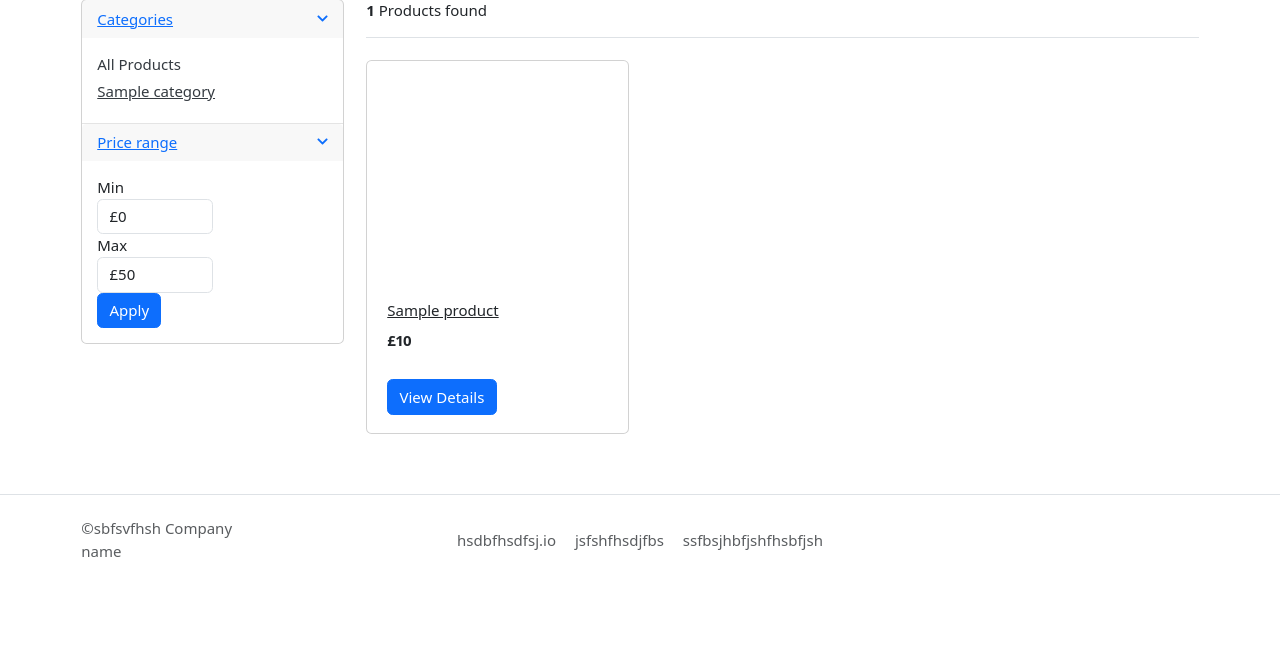
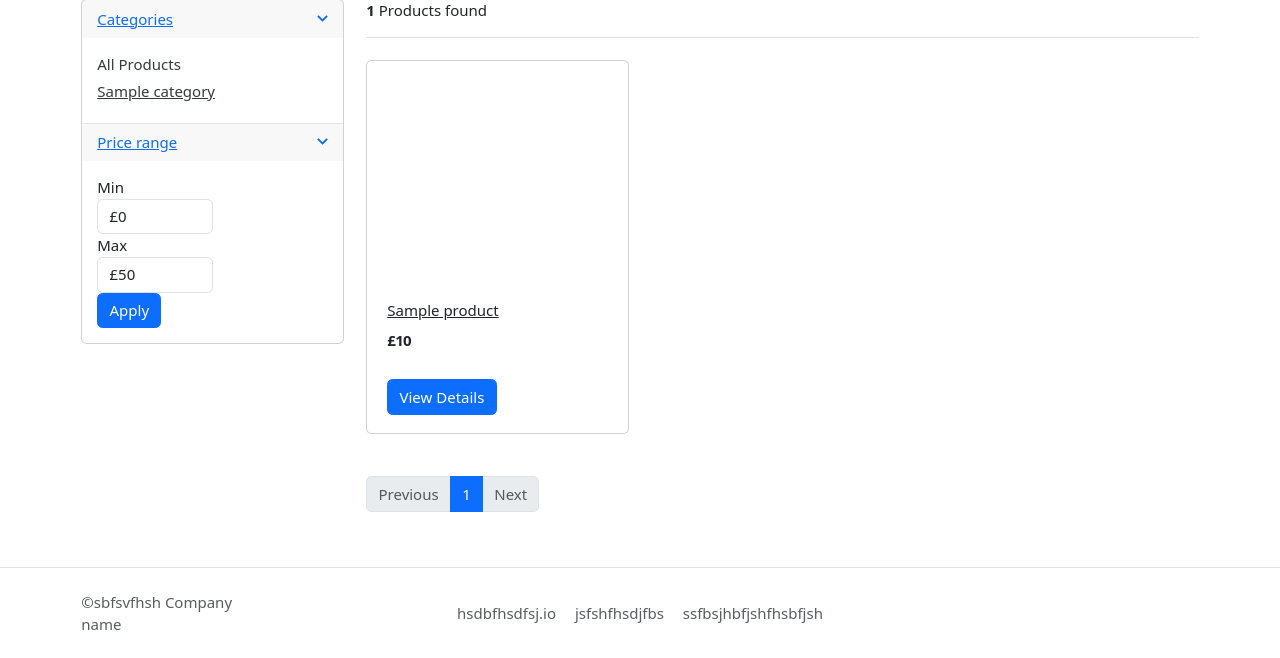
Before and after one commit to sheenaanto/WebMart, a Django app: page /store/ in a window 1280 px wide. Shown: the part 307-965 px from the top of the page. Before the commit the page ends 864 px from the top, so only its background shows below. Run offline with Django 4.2, Linux system fonts and the light colour scheme; tables that the repository leaves empty hold one stand-in row (values such as "Sample post"); some web fonts are replaced.

Commit message:
Implement pagination for products display

```diff
--- a/store/views.py
+++ b/store/views.py
@@ -2,6 +2,7 @@
 
 from category.models import Category
 from .models import Product
+from django.core.paginator import Paginator
 
 # Create your views here.
 
@@ -11,12 +12,21 @@
         selected_category = get_object_or_404(Category, slug=category_slug)
         products = Product.objects.filter(
             category=selected_category, is_available=True)
+        # pagination code
+        products = Product.objects.all().filter(is_available=True)
+        paginator = Paginator(products, 6)
+        page = request.GET.get('page')
         products_count = products.count()
     else:
         products = Product.objects.all().filter(is_available=True)
+        # pagination code
+        paginator = Paginator(products, 6)
+        page = request.GET.get('page')
+        paged_products = paginator.get_page(page)
+
         products_count = products.count()
     context = {
-        'products': products,
+        'products': paged_products,
         'products_count': products_count,
     }
     return render(request, 'store/store.html', context)
--- a/templates/store/store.html
+++ b/templates/store/store.html
@@ -154,6 +154,43 @@
         </div>
         {% endif %}
         <!-- row end.// -->
+        {% if products %}
+        <nav class="mt-4" aria-label="Page navigation sample">
+          <ul class="pagination">
+            {% if products.has_previous %}
+            <li class="page-item">
+              <a
+                class="page-link"
+                href="?page={{ products.previous_page_number }}"
+                >Previous</a
+              >
+            </li>
+            {% else %}
+            <li class="page-item disabled">
+              <a class="page-link" href="#">Previous</a>
+            </li>
+            {% endif %}{% for num in products.paginator.page_range %}{% if num == products.number %}
+            <li class="page-item active">
+              <a class="page-link" href="#">{{ num }}</a>
+            </li>
+            {% else %}
+            <li class="page-item">
+              <a class="page-link" href="?page={{ num }}">{{ num }}</a>
+            </li>
+            {% endif %} {% endfor %} {% if products.has_next %}
+            <li class="page-item">
+              <a class="page-link" href="?page={{ products.next_page_number }}"
+                >Next</a
+              >
+            </li>
+            {% else %}
+            <li class="page-item disabled">
+              <a class="page-link" href="#">Next</a>
+            </li>
+            {% endif %}
+          </ul>
+        </nav>
+        {% endif %}
       </main>
       <!-- col.// -->
     </div>
```
